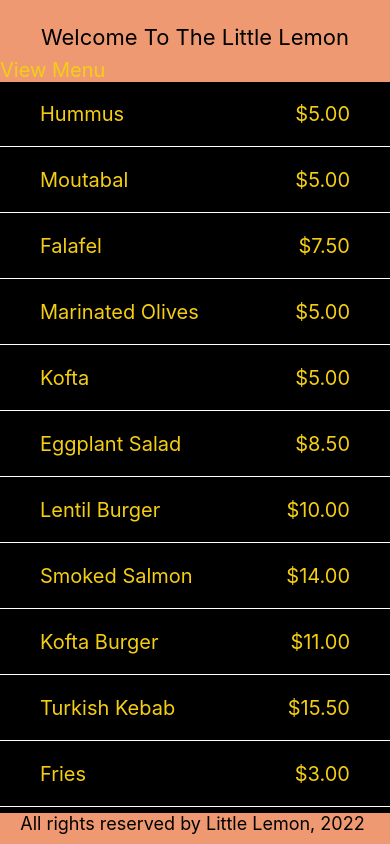
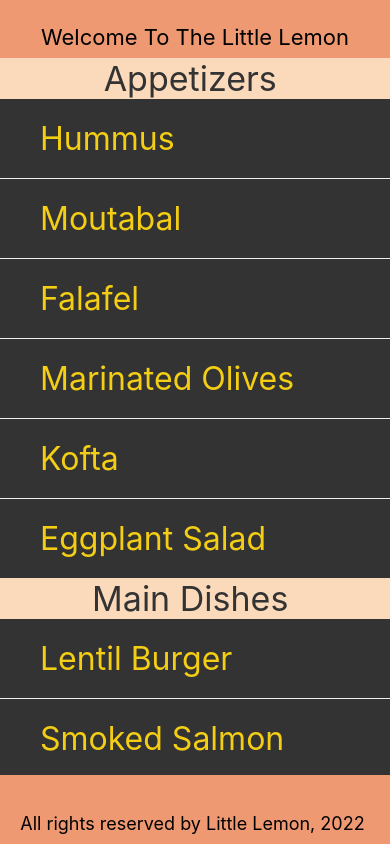
Before and after one commit to TabotCharlesBessong/CourseraReactNative, a React Native app in the folder little_lemon/: screen / in a window 390 px wide. Built offline with nearby package versions, Linux system fonts and the light colour scheme.

Commit message:
I just got introduced to section list

```diff
--- a/little_lemon/App.js
+++ b/little_lemon/App.js
@@ -1,7 +1,7 @@
 import * as React from "react";
 import { StyleSheet, View } from "react-native";
 
-import { Footer, Header, MenuItem } from "./component";
+import { Footer, Header, MenuItem, SectionLists } from "./component";
 import { Welcome } from "./screens";
 import { StatusBar } from "expo-status-bar";
 export default function App() {
@@ -10,7 +10,8 @@
       <View style={styles.container}>
         <Header />
         {/* <Welcome /> */}
-        <MenuItem />
+        {/* <MenuItem /> */}
+        <SectionLists />
       </View>
       <View style={{ backgroundColor: "#EE9972" }}>
         <Footer />
--- /dev/null
+++ b/little_lemon/component/SectionLists.jsx
@@ -0,0 +1,106 @@
+
+import { SectionList, StyleSheet, Text, View } from 'react-native'
+import React from 'react'
+
+const SectionLists = () => {
+  const menuItemsToDisplay = [
+    {
+      title: "Appetizers",
+      data: [
+        "Hummus",
+        "Moutabal",
+        "Falafel",
+        "Marinated Olives",
+        "Kofta",
+        "Eggplant Salad",
+      ],
+    },
+    {
+      title: "Main Dishes",
+      data: ["Lentil Burger", "Smoked Salmon", "Kofta Burger", "Turkish Kebab"],
+    },
+    {
+      title: "Sides",
+      data: [
+        "Fries",
+        "Buttered Rice",
+        "Bread Sticks",
+        "Pita Pocket",
+        "Lentil Soup",
+        "Greek Salad",
+        "Rice Pilaf",
+      ],
+    },
+    {
+      title: "Desserts",
+      data: ["Baklava", "Tartufo", "Tiramisu", "Panna Cotta"],
+    },
+  ];
+
+  const Item = ({ name, price }) => (
+    <View style={styles.innerContainer}>
+      <Text style={styles.itemText}>{name}</Text>
+      <Text style={styles.itemText}>{price}</Text>
+    </View>
+  );
+
+   const renderItem = ({ item }) => <Item name={item} />;
+
+   const renderSectionHeader = ({ section: { title } }) => (
+     <Text style={styles.sectionHeader}>{title} </Text>
+   );
+
+   const Separator = () => <View style={styles.separator} />;
+
+   const Footer = () => (
+     <Text style={styles.footerText}>
+       All Rights Reserved by Little Lemon 2022
+     </Text>
+   );
+  return (
+    <View style={styles.container}>
+      <SectionList
+        keyExtractor={(item, index) => item + index}
+        sections={menuItemsToDisplay}
+        renderItem={renderItem}
+        renderSectionHeader={renderSectionHeader}
+        ListFooterComponent={Footer}
+        ItemSeparatorComponent={Separator}
+      ></SectionList>
+    </View>
+  );
+}
+
+export default SectionLists
+
+const styles = StyleSheet.create({
+  container: {
+    flex: 0.95,
+  },
+  innerContainer: {
+    paddingHorizontal: 40,
+    paddingVertical: 20,
+    backgroundColor: "#333333",
+  },
+  sectionHeader: {
+    backgroundColor: "#fbdabb",
+    color: "#333333",
+    fontSize: 34,
+    flexWrap: "wrap",
+    textAlign: "center",
+  },
+  itemText: {
+    color: "#F4CE14",
+    fontSize: 32,
+  },
+  separator: {
+    borderBottomWidth: 1,
+    borderColor: "#EDEFEE",
+  },
+  footerText: {
+    color: "#EDEFEE",
+    fontSize: 20,
+    flexWrap: "wrap",
+    textAlign: "center",
+  },
+});
--- a/little_lemon/component/index.js
+++ b/little_lemon/component/index.js
@@ -3,3 +3,4 @@
 export {default as Header} from './Header'
 export {default as MenuItem} from './MenuItem'
 export {default as Underline} from './Underline'
+export {default as SectionLists} from './SectionLists'
```
